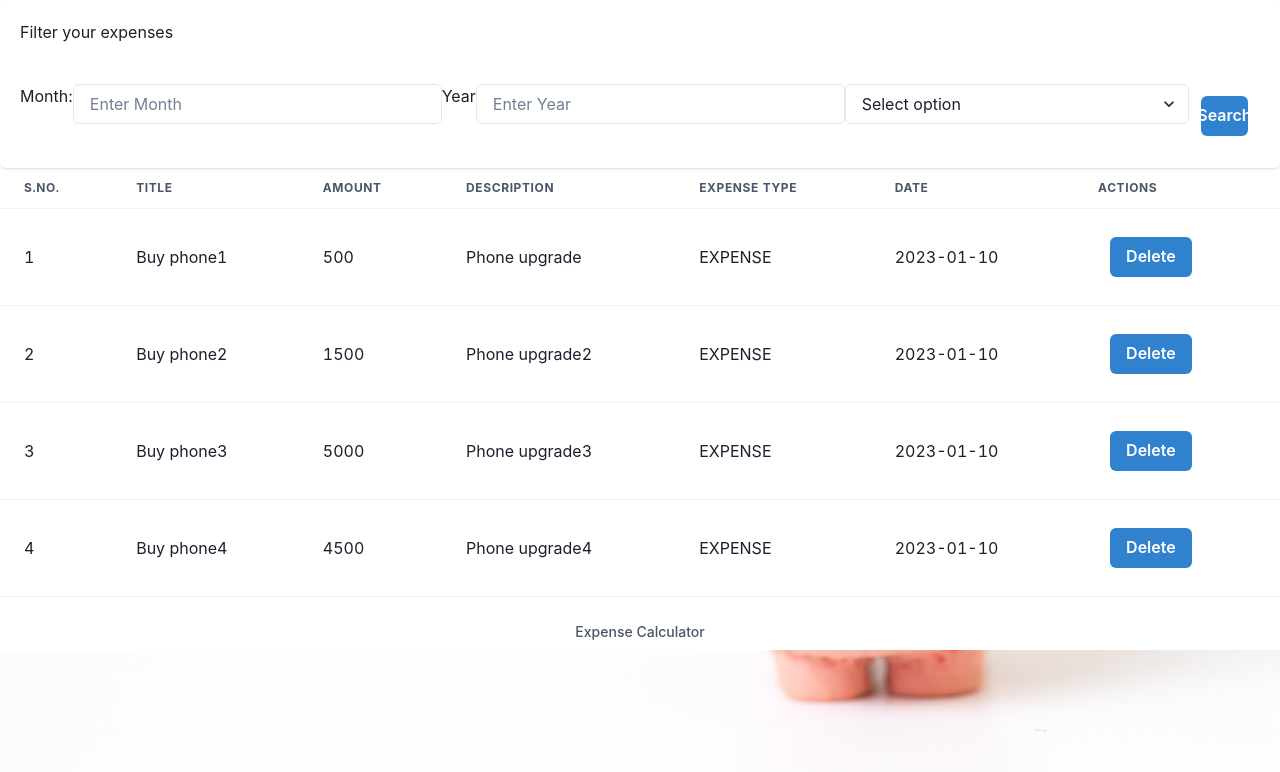
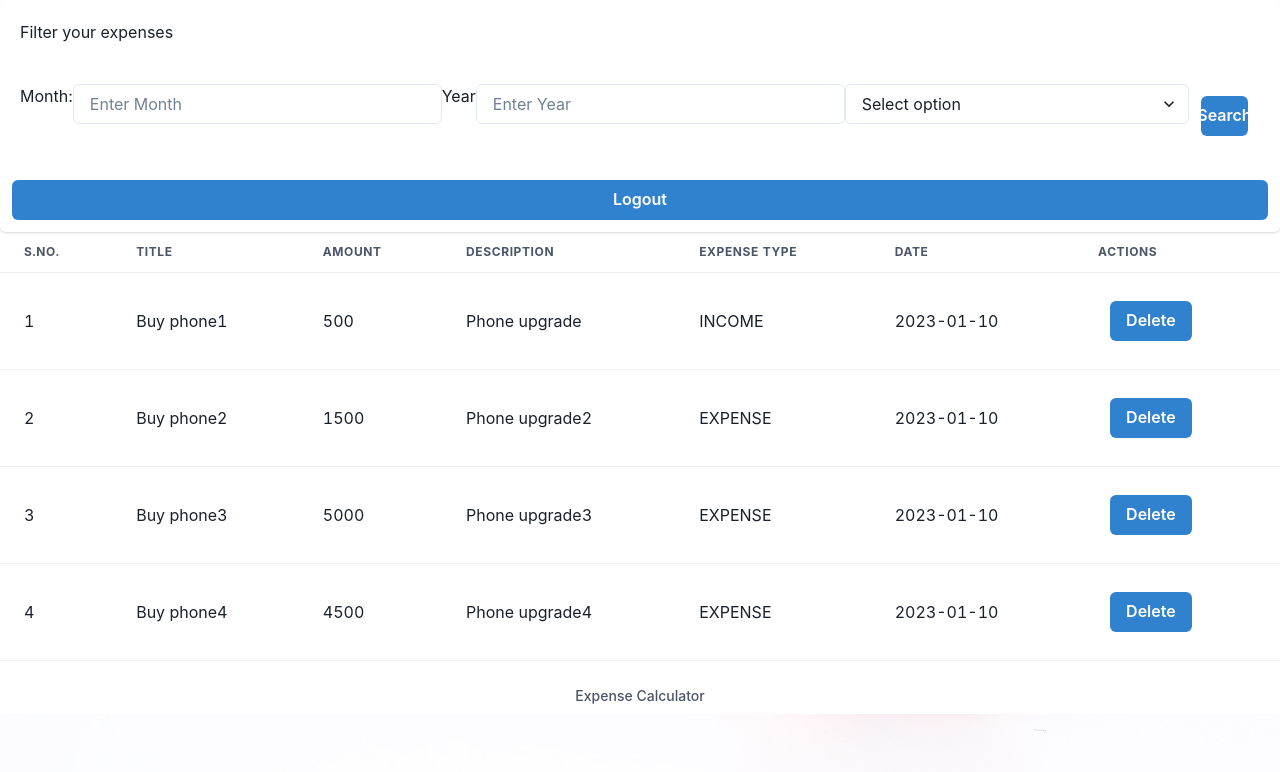
Before and after one commit to lensonfernandes/React-Budget-App, a React (Create React App) app in the folder reactbudgetapp/: page / in a window 1280 px wide. Shown: the top 772 px of the page. Built offline with nearby package versions, Linux system fonts and the light colour scheme; sample sign-in values are in the browser's storage.

Commit message:
Logout Functionality Added

```diff
--- a/reactbudgetapp/src/components/AddExpense/AddExpense.jsx
+++ b/reactbudgetapp/src/components/AddExpense/AddExpense.jsx
@@ -30,9 +30,9 @@ const AddExpense = () => {
 
   const handleChange = (e) => {
     const { name, value } = e.target;
-    if(name!="date")
+   // if(name!="date")
      setFormData({ ...formData, [name]: value });
-    console.log(name)
+   // console.log(name)
   };
 
   let handleSubmit = () => {
--- a/reactbudgetapp/src/components/ManageExpense/Filters.jsx
+++ b/reactbudgetapp/src/components/ManageExpense/Filters.jsx
@@ -10,23 +10,40 @@ import {
   Flex,
   Select,
 } from "@chakra-ui/react";
+import { useSelector } from "react-redux";
+import { useNavigate } from "react-router-dom";
+import { PATHS } from "../../paths";
 
-const Filters = () => {
+const Filters = ({ filteredExpenses, setFilteredExpenses }) => {
   const [month, setMonth] = useState("");
   const [year, setYear] = useState("");
   const [type, setType] = useState("");
 
+  const store = useSelector((state) => state);
+
   let handleChange = (e) => {
     console.log(e.target.name, e.target.value);
 
-    const {name, value} = e.target;
+    const { name, value } = e.target;
 
-    if(name=="month")
-      setMonth(value);
-    else if(name=='year')
-      setYear(value)
-    else
-      setType(value)
+    if (name == "month") setMonth(value);
+    else if (name == "year") setYear(value);
+    else setType(value);
+  };
+
+  let handleFilters = () => {
+    const newData = store.filter((ele) => {
+      if (ele.type == type.toUpperCase()) return ele;
+    });
+
+    setFilteredExpenses(newData);
+  };
+
+  const navigate = useNavigate();
+
+  let handleLogout = () => {
+    window.localStorage.clear();
+    navigate(PATHS.LOGIN)
 
   };
 
@@ -57,17 +74,25 @@ const Filters = () => {
               />
               <>
                 {" "}
-                <Select name="type" placeholder="Select option" onChange={handleChange} value={type}>
+                <Select
+                  name="type"
+                  placeholder="Select option"
+                  onChange={handleChange}
+                  value={type}
+                >
                   <option value="EXPENSE">Expense</option>
                   <option value="INCOME">Income</option>
                 </Select>
               </>
             </>
-            <Button colorScheme="blue" m={3} onClick={""}>
+            <Button colorScheme="blue" m={3} onClick={handleFilters}>
               Search
             </Button>
           </Flex>
         </CardBody>
+        <Button colorScheme="blue" m={3} onClick={handleLogout}>
+          Logout
+        </Button>
       </Card>
     </div>
   );
--- a/reactbudgetapp/src/components/ManageExpense/ManageExpense.jsx
+++ b/reactbudgetapp/src/components/ManageExpense/ManageExpense.jsx
@@ -1,4 +1,4 @@
-import React from "react";
+import React, { useState } from "react";
 import {
   Card,
   CardHeader,
@@ -28,6 +28,11 @@ import uniqid from "uniqid"
 import { DELETE_EXPENSE } from "../../action";
 
 const ManageExpense = () => {
+  const store = useSelector(state => state)
+  console.log(store)
+
+  const [expenses, setExpenses] = useState(store);
+  const [filteredExpenses, setFilteredExpenses] = useState(store)
 
 
 
@@ -45,12 +50,11 @@ const ManageExpense = () => {
     dispatch({type:DELETE_EXPENSE, id:id})
   }
 
-  const store = useSelector(state => state)
-  console.log(store)
+
 
   return (
     <div>
-      <Filters />
+      <Filters filteredExpenses={filteredExpenses} setFilteredExpenses={setFilteredExpenses}/>
       <TableContainer>
         <Table variant="simple">
           <TableCaption>Expense Calculator</TableCaption>
@@ -66,7 +70,7 @@ const ManageExpense = () => {
             </Tr>
           </Thead>
           <Tbody>
-            {store.map((ele, i) => {
+            {expenses.map((ele, i) => {
               return (
                 <Tr key={uniqid()}>
                   <Td>{i+1}</Td>
--- a/reactbudgetapp/src/store/index.js
+++ b/reactbudgetapp/src/store/index.js
@@ -11,7 +11,7 @@ export const INITIAL_STORE = [{
     title: "Buy phone1",
     description:"Phone upgrade",
     amount: 500,
-    type:"EXPENSE",
+    type:"INCOME",
    date:"2023-01-10"
 },
 {
```
